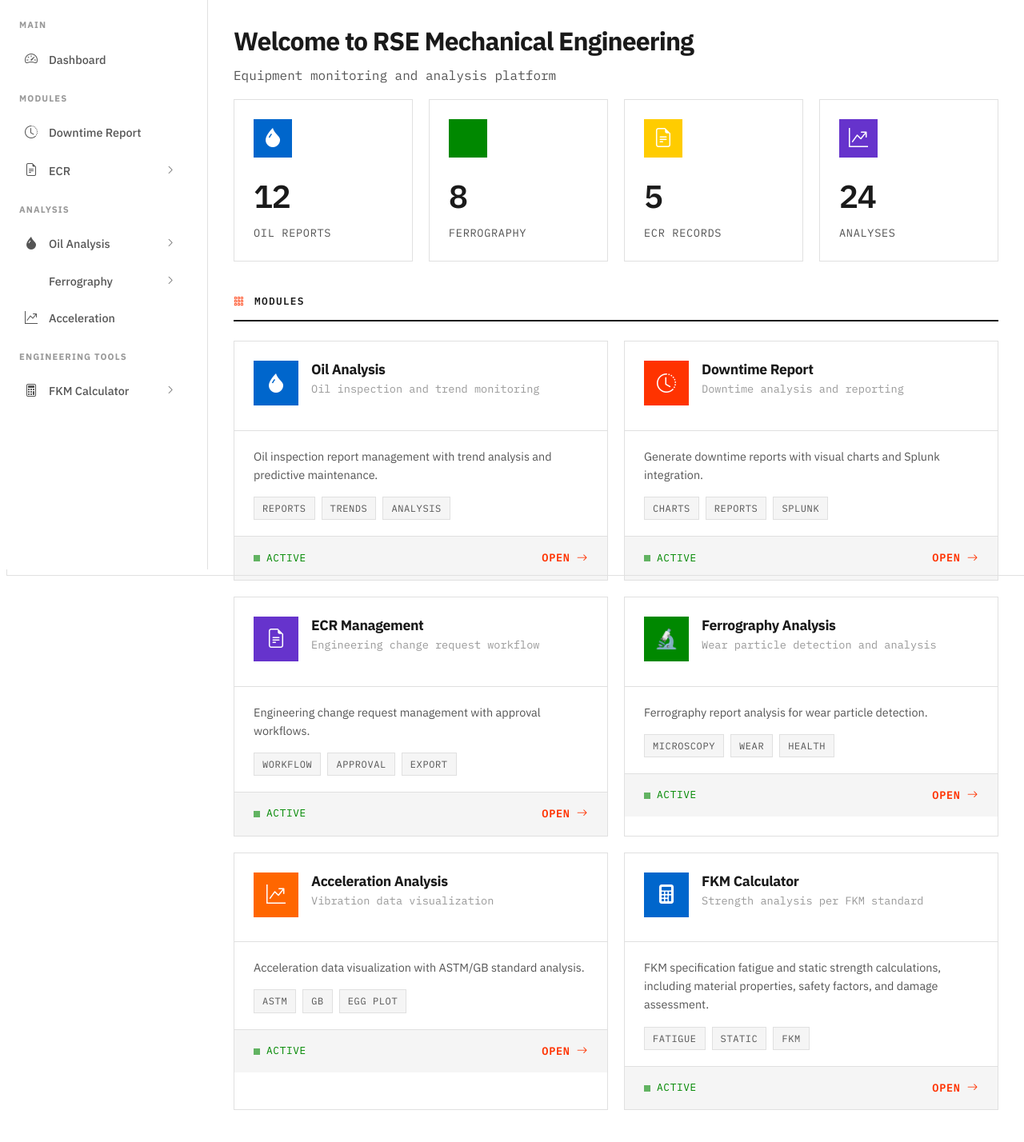
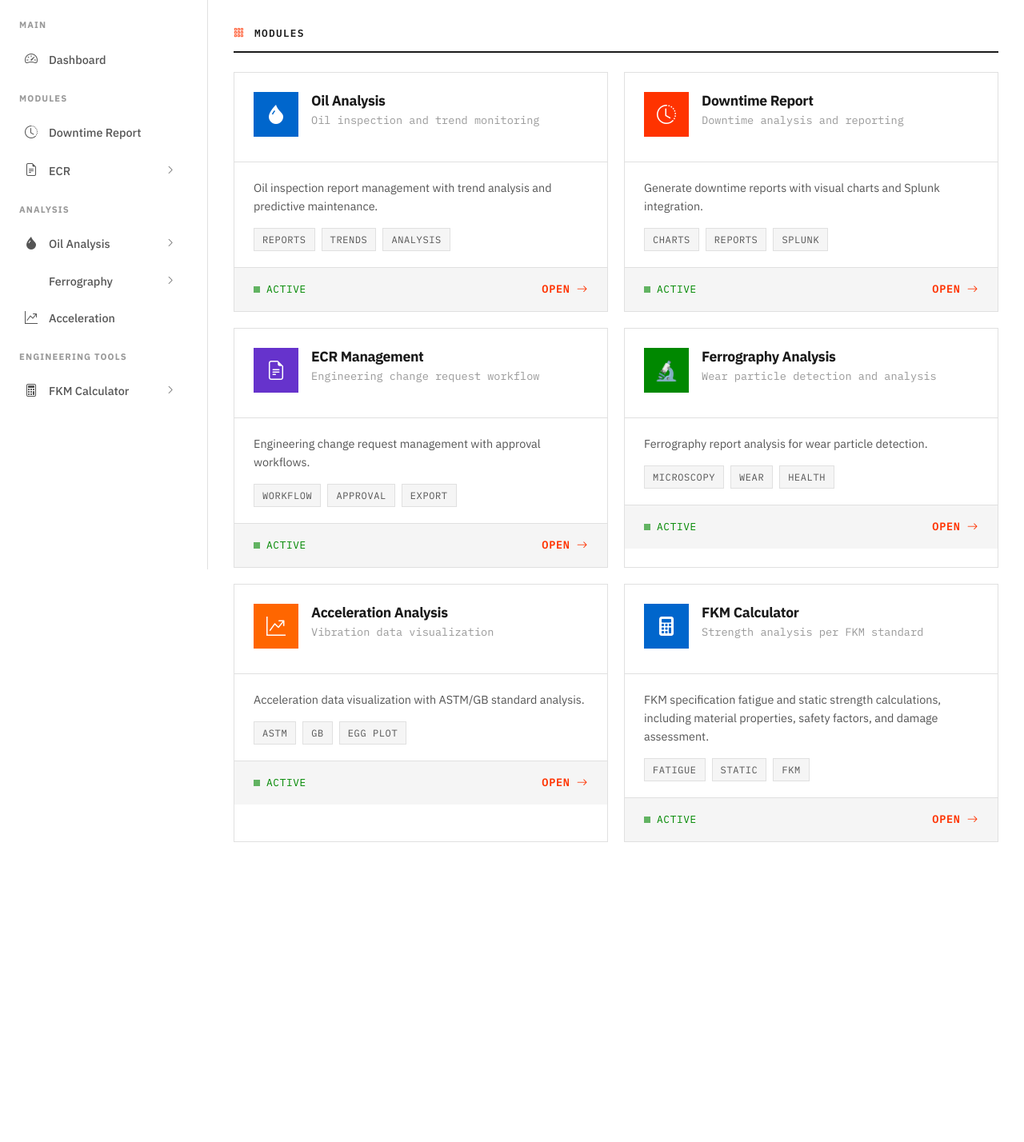
Before and after one commit to Zhou-Joe/Mechanical_Site, a Django app: template oil_records/templates/oil_records/me_home.html in a window 1280 px wide. Shown: the part 88-1516 px from the top of the page at 80% size. After the commit the page ends 1141 px from the top, so only its background shows below. Run offline with Django 5.2, Linux system fonts and the light colour scheme; the template is opened without the code that fills it, so the values that code supplies are empty; some libraries are stand-ins or nearby versions.

Commit message:
Remove welcome banner and stats grid from dashboard
- Removed 'Equipment monitoring and analysis platform' subtitle
- Removed 4 single-value stat cards (Oil Reports, Ferrography, ECR Records, Analyses)
- Cleaned up unused CSS for removed elements
- Dashboard now shows only available modules section

```diff
--- a/oil_records/templates/oil_records/me_home.html
+++ b/oil_records/templates/oil_records/me_home.html
@@ -6,94 +6,6 @@
 
 {% block extra_css %}
 <style>
-    /* Welcome Banner - Swiss Style */
-    .welcome-banner {
-        background: var(--bg-primary);
-        border: 2px solid var(--text-primary);
-        padding: 40px;
-        margin-bottom: 32px;
-        position: relative;
-    }
-
-    .welcome-banner::after {
-        content: '';
-        position: absolute;
-        top: 8px;
-        left: 8px;
-        right: -8px;
-        bottom: -8px;
-        border: 1px solid var(--border-primary);
-        pointer-events: none;
-    }
-
-    .welcome-title {
-        font-size: 2rem;
-        font-weight: 700;
-        color: var(--text-primary);
-        margin-bottom: 12px;
-        letter-spacing: -0.03em;
-    }
-
-    .welcome-subtitle {
-        color: var(--text-secondary);
-        font-size: 1rem;
-        font-family: 'IBM Plex Mono', monospace;
-    }
-
-    /* Stats Grid */
-    .stats-grid {
-        display: grid;
-        grid-template-columns: repeat(auto-fit, minmax(200px, 1fr));
-        gap: 20px;
-        margin-bottom: 40px;
-    }
-
-    .stat-card {
-        background: var(--bg-primary);
-        border: 1px solid var(--border-primary);
-        padding: 24px;
-        transition: all 0.2s ease;
-    }
-
-    .stat-card:hover {
-        border-color: var(--text-primary);
-        box-shadow: var(--shadow-md);
-    }
-
-    .stat-icon {
-        width: 48px;
-        height: 48px;
-        display: flex;
-        align-items: center;
-        justify-content: center;
-        font-size: 1.5rem;
-        margin-bottom: 16px;
-        background: var(--text-primary);
-        color: white;
-    }
-
-    .stat-icon.blue { background: var(--accent-blue); }
-    .stat-icon.green { background: var(--accent-green); }
-    .stat-icon.yellow { background: var(--accent-yellow); }
-    .stat-icon.purple { background: var(--accent-purple); }
-
-    .stat-value {
-        font-size: 2.5rem;
-        font-weight: 700;
-        color: var(--text-primary);
-        font-family: 'IBM Plex Mono', monospace;
-        margin-bottom: 4px;
-        letter-spacing: -0.03em;
-    }
-
-    .stat-label {
-        font-size: 0.85rem;
-        color: var(--text-secondary);
-        font-family: 'IBM Plex Mono', monospace;
-        text-transform: uppercase;
-        letter-spacing: 0.05em;
-    }
-
     /* Modules Grid */
     .modules-section {
         margin-bottom: 40px;
@@ -261,50 +173,6 @@
 {% endblock %}
 
 {% block content %}
-<!-- Welcome Banner -->
-<div class="welcome-banner">
-    <h1 class="welcome-title">
-        {% if user.is_authenticated %}
-            Welcome back, {{ user.username }}
-        {% else %}
-            Welcome to RSE Mechanical Engineering
-        {% endif %}
-    </h1>
-    <p class="welcome-subtitle">Equipment monitoring and analysis platform</p>
-</div>
-
-<!-- Stats Grid -->
-<div class="stats-grid">
-    <div class="stat-card">
-        <div class="stat-icon blue">
-            <i class="bi bi-droplet-fill"></i>
-        </div>
-        <div class="stat-value">12</div>
-        <div class="stat-label">Oil Reports</div>
-    </div>
-    <div class="stat-card">
-        <div class="stat-icon green">
-            <i class="bi bi-microscope"></i>
-        </div>
-        <div class="stat-value">8</div>
-        <div class="stat-label">Ferrography</div>
-    </div>
-    <div class="stat-card">
-        <div class="stat-icon yellow">
-            <i class="bi bi-file-earmark-text"></i>
-        </div>
-        <div class="stat-value">5</div>
-        <div class="stat-label">ECR Records</div>
-    </div>
-    <div class="stat-card">
-        <div class="stat-icon purple">
-            <i class="bi bi-graph-up-arrow"></i>
-        </div>
-        <div class="stat-value">24</div>
-        <div class="stat-label">Analyses</div>
-    </div>
-</div>
-
 <!-- Modules Section -->
 <div class="modules-section">
     <div class="section-header">
```
